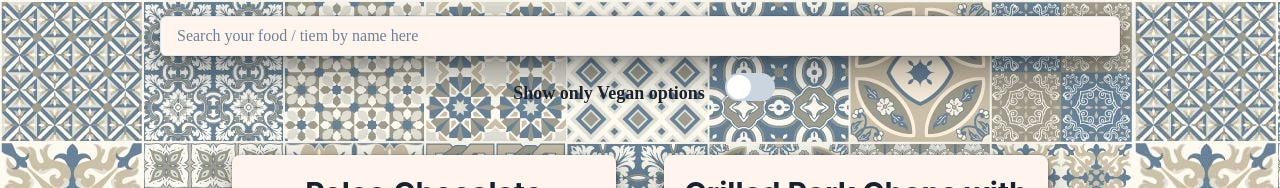
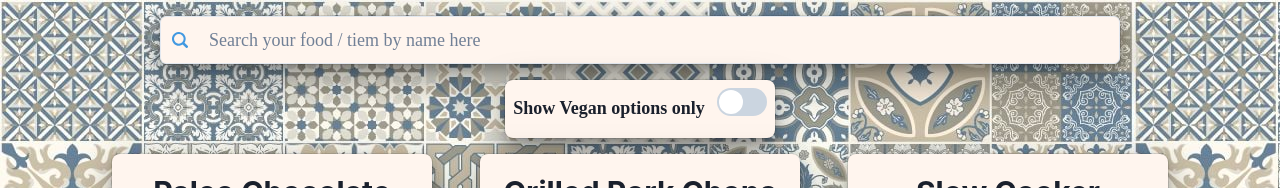
Before and after one commit to LFungula/FinalReactBasics, a React (Vite) app: page / in a window 1280 px wide. Shown: the top 188 px of the page. Built offline with nearby package versions, Linux system fonts and the light colour scheme.

Commit message:
Finish styling

```diff
--- a/src/components/RecipeCard.jsx
+++ b/src/components/RecipeCard.jsx
@@ -7,7 +7,7 @@ export const RecipeCard = ({ recipeItem, clickFn }) => {
     <Card
       m={4}
       bgColor="seashell"
-      w={{ base: "90%", sm: "sm" }}
+      w={{ base: "90%", sm: "xs" }}
       onClick={() => clickFn(recipeItem)}
       cursor="pointer"
       borderRadius="lg"
--- a/src/components/SearchResults.jsx
+++ b/src/components/SearchResults.jsx
@@ -8,22 +8,26 @@ import { VeganOptionSwitch } from "./ui/VeganOptionSwitch";
 export const SearchResults = ({ clickFn }) => {
   const [searchField, setsearchField] = useState("");
   const [switchValue, setSwitchValue] = useState(false);
-  console.log(switchValue);
+  //console.log(switchValue);
   const setValue = () => setSwitchValue(!switchValue);
 
-  switchValue ? console.log("Yes") : console.log("no");
+  //switchValue ? console.log("Yes") : console.log("no");
 
-  let foundRecipes = data.hits.filter((recipes) => {
+  const foundRecipes = data.hits.filter((recipes) => {
     return recipes.recipe.label
       .toLowerCase()
       .includes(searchField.toLowerCase());
   });
 
+  const veganRecipes = foundRecipes.filter((recipes) => {
+    return recipes.recipe.healthLabels.includes("Vegan");
+  });
+
+  let generatedRecipeItems = [];
+
   switchValue
-    ? (foundRecipes = foundRecipes.filter((recipes) => {
-        return recipes.recipe.healthLabels.includes("Vegan");
-      }))
-    : (foundRecipes = foundRecipes);
+    ? (generatedRecipeItems = veganRecipes)
+    : (generatedRecipeItems = foundRecipes);
 
   console.log(foundRecipes);
 
@@ -33,7 +37,7 @@ export const SearchResults = ({ clickFn }) => {
     <>
       <Searchbar changeFn={changeFn} />
       <VeganOptionSwitch onSetValue={setValue} />
-      <RecipeListPage clickFn={clickFn} recipeItems={foundRecipes} />
+      <RecipeListPage clickFn={clickFn} recipeItems={generatedRecipeItems} />
     </>
   );
 };
--- a/src/components/ui/CustomFlex.jsx
+++ b/src/components/ui/CustomFlex.jsx
@@ -6,13 +6,15 @@ export const CustomFlex = ({ ...props }) => {
       wrap="wrap"
       direction="row"
       p={4}
-      m={2}
+      mb={4}
       w="sm"
+      minH="fit-content"
       h={{ base: "fit-content", md: "sm", lg: "md" }}
       borderRadius="lg"
       bgColor="seashell"
       shadow="dark-lg"
       justify="center"
+      m={4}
       {...props}
     ></Flex>
   );
--- a/src/components/ui/SearchBar.jsx
+++ b/src/components/ui/SearchBar.jsx
@@ -1,17 +1,24 @@
-import { Flex, Input } from "@chakra-ui/react";
+import { SearchIcon, Search2Icon } from "@chakra-ui/icons";
+import { Flex, Input, InputGroup, InputLeftElement } from "@chakra-ui/react";
+SearchIcon;
 
 export const Searchbar = ({ changeFn }) => {
   return (
-    <Flex m={4}>
+    <Flex m={4} justify="center">
+      <InputGroup w="75vw">
+        <InputLeftElement pointerEvents="none" h="100%">
+          <Search2Icon color="blue.400"></Search2Icon>
+        </InputLeftElement>
         <Input
           bgColor="seashell"
           m="auto"
-        w="75vw"
           shadow="dark-lg"
           type="text"
           placeholder="Search your food / tiem by name here"
           onChange={changeFn}
+          size="lg"
         ></Input>
+      </InputGroup>
     </Flex>
   );
 };
--- a/src/components/ui/VeganOptionSwitch.jsx
+++ b/src/components/ui/VeganOptionSwitch.jsx
@@ -9,9 +9,13 @@ export const VeganOptionSwitch = ({ onSetValue }) => {
         alignItems="baseline"
         maxW="fit-content"
         m="auto"
+        bgColor="seashell"
+        borderRadius="lg"
+        p={2}
+        shadow="dark-lg"
       >
-        <FormLabel fontSize="lg" fontWeight="bold" p={2} htmlFor="vegan">
-          Show only Vegan options
+        <FormLabel fontSize="lg" fontWeight="bold" htmlFor="vegan">
+          Show Vegan options only
         </FormLabel>
         <Switch
           colorScheme="green"
--- a/src/pages/RecipeListPage.jsx
+++ b/src/pages/RecipeListPage.jsx
@@ -1,9 +1,13 @@
 import { Flex, Heading } from "@chakra-ui/react";
 import { RecipeCard } from "../components/RecipeCard";
+import { useEffect } from "react";
 
 export const RecipeListPage = ({ recipeItems, clickFn }) => {
+  useEffect(() => {
+    window.scroll(0, 0, "smooth");
+  });
+
   return (
-    <Flex direction="column" justify="center" p={4} align="center">
     <Flex direction="row" gap={4} flexWrap="wrap" justifyContent="center">
       {recipeItems.length > 0 ? (
         recipeItems.map((recipeItem) => (
@@ -19,6 +23,5 @@ export const RecipeListPage = ({ recipeItems, clickFn }) => {
         </Heading>
       )}
     </Flex>
-    </Flex>
   );
 };
```
Also changed, not shown: src/pages/RecipeItemPage.jsx (+20 -7 lines). Lines whose indentation alone changed are shown as unchanged.
